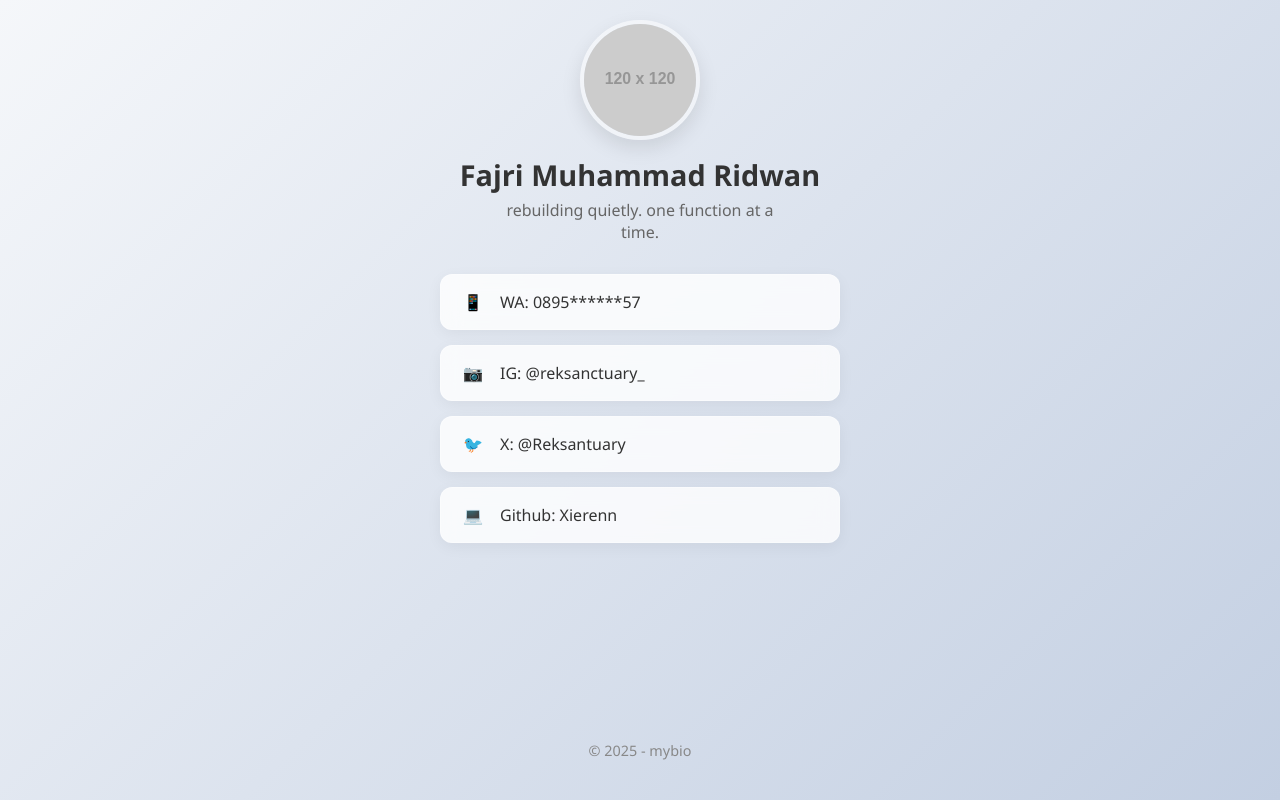
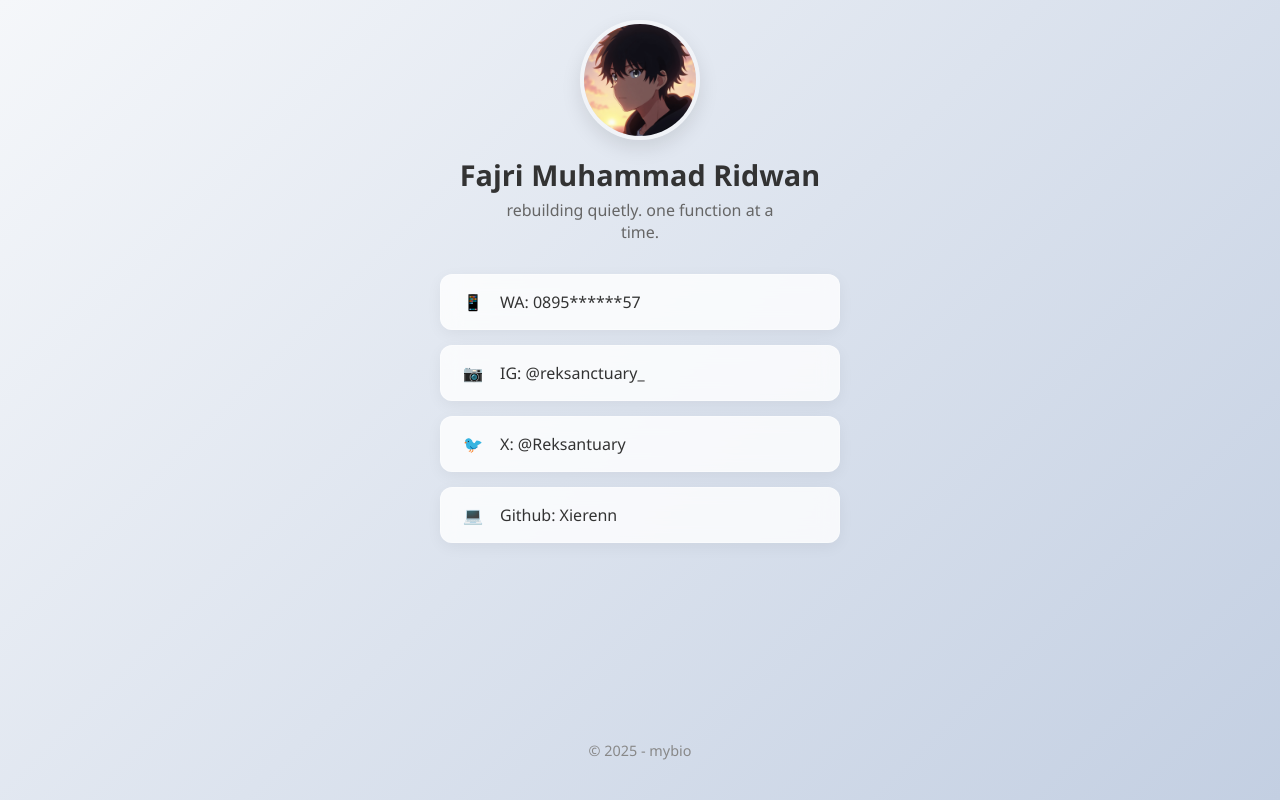
Before and after one commit to Xierenn/myBio, a plain HTML site: page index.html in a window 1280 px wide. Drawn offline with Linux system fonts and the light colour scheme; placeholder pictures from the web are drawn by us.

Commit message:
Update index.html

```diff
--- a/index.html
+++ b/index.html
@@ -133,7 +133,7 @@
 <body>
     <div class="profile">
         <!-- Replace with actual profile.png path -->
-        <img src="https://via.placeholder.com/120" alt="Profile Photo" class="profile-img" id="profileImage">
+        <img src="profil.png" alt="Profile Photo" class="profile-img" id="profileImage">
         <h1 class="profile-name">Fajri Muhammad Ridwan</h1>
         <p class="profile-desc">rebuilding quietly. one function at a time.</p>
     </div>
```
